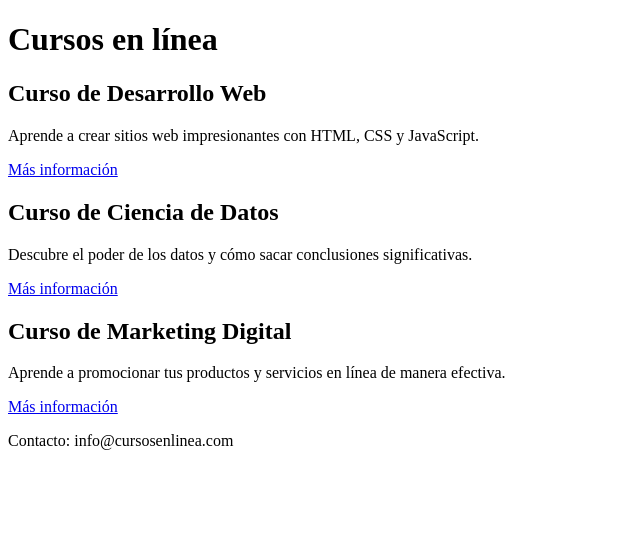
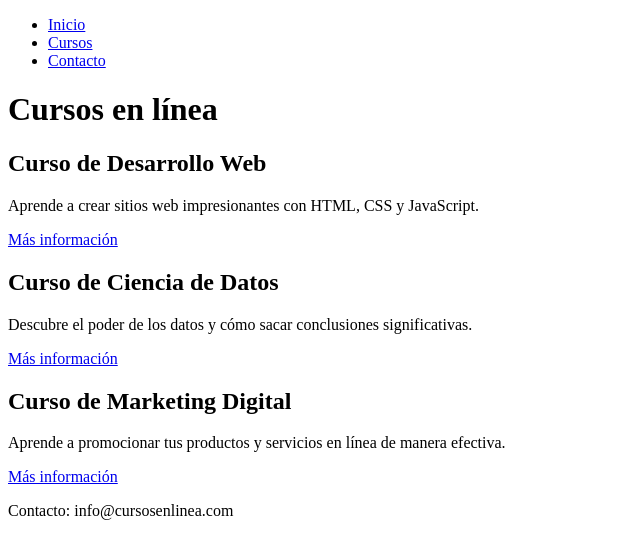
Before and after one commit to Ed20010/free_cursos, a plain HTML site: page index.html in a window 1280 px wide. Shown: the whole page, without its empty margins (0-640 px from the left). Drawn offline with Linux system fonts and the light colour scheme.

Commit message:
Update index.html

```diff
--- a/index.html
+++ b/index.html
@@ -7,6 +7,13 @@
     <link rel="stylesheet" href="styles.css">
 </head>
 <body>
+    <nav>
+        <ul>
+            <li><a href="#home">Inicio</a></li>
+            <li><a href="#cursos">Cursos</a></li>
+            <li><a href="#contacto">Contacto</a></li>
+        </ul>
+    </nav>
     <header>
         <h1>Cursos en línea</h1>
     </header>
```
